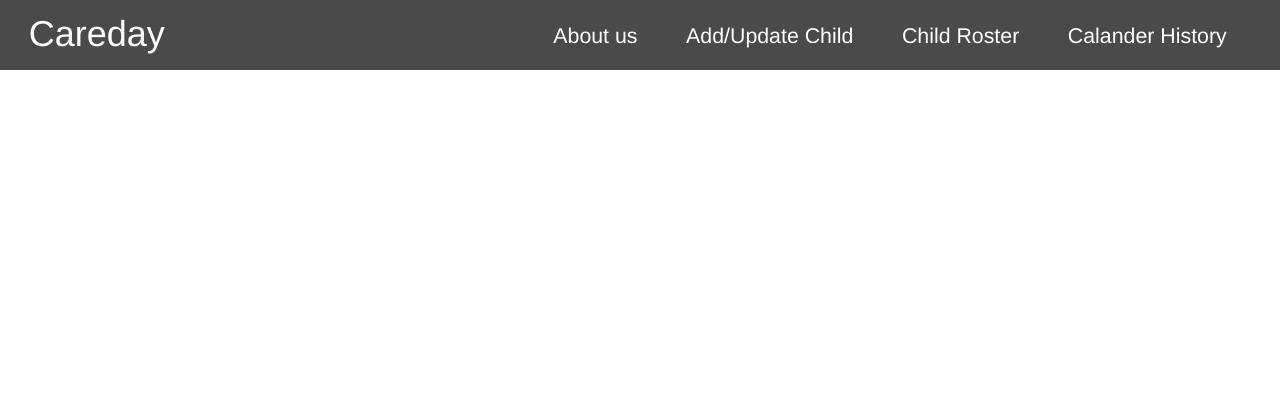
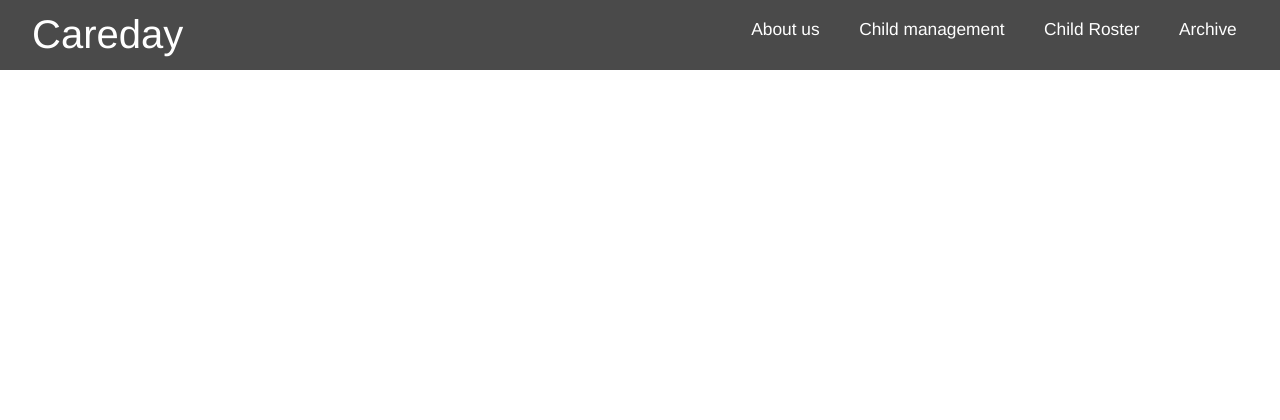
Before and after one commit to rryanburton/CareDay-RB, a Django app: page /child in a window 1280 px wide. Shown: the top 420 px of the page. Run offline with Django 3.2, Linux system fonts and the light colour scheme; data that the repository does not hold is empty; some libraries are stand-ins or nearby versions.

Commit message:
update styles for header

```diff
--- a/careapp/static/style.css
+++ b/careapp/static/style.css
@@ -220,16 +220,16 @@ header.main-header {
   clear: both;
   overflow: auto; }
 header.main-header h1 {
-
+  font-size: 30pt;
   margin: 0;
-  margin-top: .4em;
+  margin-top: .3em;
   margin-left: .8em;
   display: block;
   float: left;
   color: #fff; }
 nav#main-login {
   width: 22%;
-  padding: 1em;
+  padding: 1.5em;
   position: absolute;
   background: rgba(216, 216, 216, 0.5);
   margin: 1em;
@@ -241,7 +241,7 @@ nav#main-login {
   right: 0;
   bottom: 0;
   left: 38%;
-  height: 185px;
+  height: 190px;
 }
 nav#main-login a {
   text-decoration: none; }
@@ -273,7 +273,7 @@ nav#main-nav {
   float: right;
   margin: 1em;
   padding: .5em;
-  font-size: 16pt;
+  font-size: 13pt;
   margin-top: .5em;
 }
 nav#main-nav a {
--- a/careapp/templates/base.html
+++ b/careapp/templates/base.html
@@ -33,9 +33,9 @@ a:active  {color:white; background-color:transparent; text-decoration:none}
 {% endif %}
   <nav id="main-nav">
     <a href="#">About us</a>
-    <a href="child/new">Add/Update Child</a>
+    <a href="child/new">Child management</a>
     <a href="child">Child Roster</a>
-    <a href="calander">Calander History</a>
+    <a href="calander">Archive</a>
   </nav>
 
   </header></div>
```
